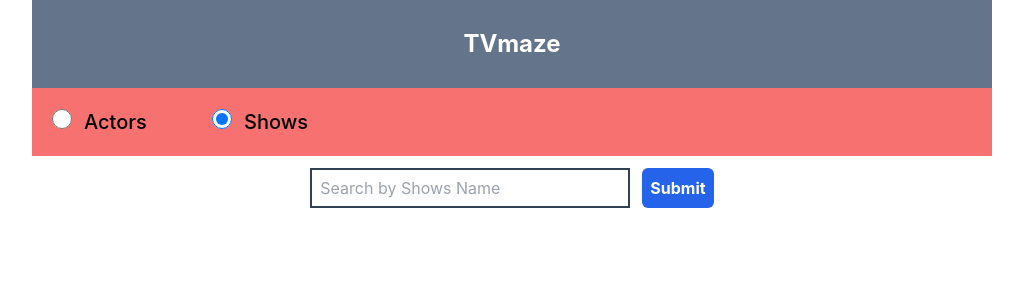
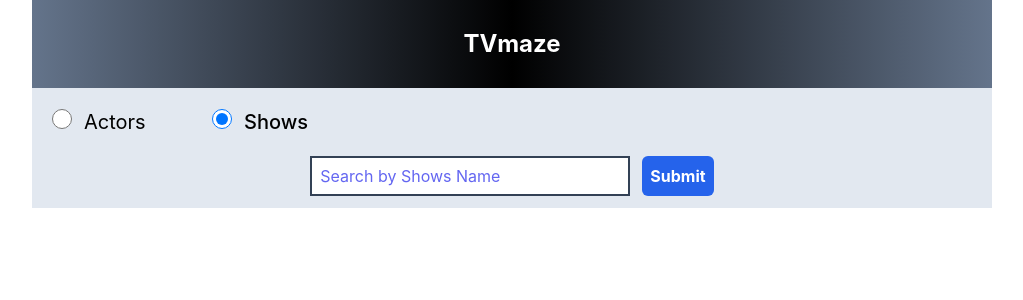
Before and after one commit to Dilip-Addala/search-by-actor-show, a React (Create React App) app: page / in a window 1280 px wide. Both pictures are taken after a click on the radio button "Shows". Shown: the top 300 px of the page, without its empty margins (128-1151 px from the left). Built offline with nearby package versions, Linux system fonts and the light colour scheme.

Commit message:
added css

```diff
--- a/package.json
+++ b/package.json
@@ -6,6 +6,7 @@
     "@testing-library/jest-dom": "^5.16.5",
     "@testing-library/react": "^13.4.0",
     "@testing-library/user-event": "^13.5.0",
+    "@types/uuid": "^8.3.4",
     "axios": "^1.1.3",
     "react": "^18.2.0",
     "react-dom": "^18.2.0",
--- a/src/App.js
+++ b/src/App.js
@@ -3,52 +3,50 @@
 import Header from "./Header/header";
 import { useState } from "react";
 import Inputs from "./inputs/inputs";
-import Results from "./result/result";
+import Cards from "./Cards/cards";
 import axios from "axios";
 
 function App() {
   const [category, setCategory] = useState("");
   const [input, setInput] = useState("");
   const [resultData, setResultData] = useState([]);
+  const [submit, setSubmit] = useState(false);
 
   const placeholder =
     category === "people" ? "Search by Actors Name" : "Search by Shows Name";
-
-  const changeInput = (e) => {
-    setInput(e.target.value);
-  };
 
   const fetchData = async (e) => {
     e.preventDefault();
     const url = `https://api.tvmaze.com/search/${category}?q=${input}`;
     const response = await axios.get(url);
-    console.log(response.data);
     setResultData(response.data);
+    setSubmit(true);
   };
 
-  // <Results details={post.show} />
-  // const getResultPosts = () => {
-  //   // resultData.map((post) => console.log(post) );
-  //   console.log(resultData)
-  // };
+  const changeType = (e) => {
+    const id = e.target.id
+    setCategory(id)
+    setSubmit(false)
+    setInput("")
+  }
 
   return (
     <div className="h-screen flex justify-center">
       <div className="w-3/4 flex flex-col items-center">
         <Header />
-        <div className="w-full bg-red-400 flex p-5 items-center">
+        <div className="w-full bg-slate-200 flex p-5 items-center">
           <div className="w-40">
             <input
               type="radio"
               name="actors-shows"
-              id="actors"
+              id="people"
               className=" w-5 h-5 mr-3 cursor-pointer"
               group="movie"
-              onClick={(e) => setCategory("people")}
+              onClick={changeType}
             />
             <label
-              htmlFor="actors"
-              className="text-xl font-medium cursor-pointer"
+              htmlFor="people"
+              className="text-xl fonts-medium cursor-pointer"
             >
               Actors
             </label>
@@ -60,7 +58,7 @@
               id="shows"
               className=" w-5 h-5 mr-3 cursor-pointer"
               group="movie"
-              onClick={(e) => setCategory("shows")}
+              onClick={changeType}
             />
             <label
               htmlFor="shows"
@@ -71,34 +69,23 @@
           </div>
         </div>
         {category && (
-          <form className="flex mt-3" onSubmit={fetchData}>
+          <form className="flex justify-center bg-slate-200 w-full " onSubmit={fetchData}>
             <Inputs
               placeholder={placeholder}
-              onChange={changeInput}
+              onChange={e=>setInput(e.target.value)}
               value={input}
             />
-            <button
-              className="bg-blue-600 ml-3 p-2 cursor-pointer text-white font-bold rounded-md"
-            >
+            <button className="bg-blue-600 ml-3 p-2 cursor-pointer text-white font-bold rounded-md mb-3 ">
               Submit
             </button>
           </form>
         )}
-        {category && (
-          <div className="flex bg-yellow-100 w-full flex-wrap mt-5">
-            {resultData.map((post) => {
-              console.log(post);
-              if (category === "actors") {
-                return <Results key={post.id} details={post?.person} />;
-              } else if (category === "shows") {
-                return <Results key={post.id} details={post?.show} />;
-              }
-            })}
-          </div>
+        {submit && (
+            <div className="flex bg-gradient-to-bl from-slate-500 to-black w-full flex-wrap mt-5 mb-5">
+            {resultData?.map((post) =><Cards details={post} category={category} key={post.id}/>)}
+            {!resultData&&<h1>No records found...</h1>}
+        </div>
         )}
-        {/* {resultData.map((post) => (
-          <Results key={post.id} details={post} />
-        ))} */}
       </div>
     </div>
   );
--- /dev/null
+++ b/src/Cards/cards.js
@@ -0,0 +1,47 @@
+import NoImage from "../noImage/Noimg.png"
+
+const Cards = (props) => {
+  const { details,category } = props;
+  console.log(details)
+  let data
+  let id
+
+  if (category==="people"){
+    data = details?.person;
+    id = details?.person?.id;
+  }else if(category==="shows"){
+    data = details?.show;
+    id = details?.show?.id;
+  }
+
+  const image = data?.image?.medium ?  data?.image.medium : NoImage
+
+  return (
+    <a key={id}
+      href={data?.url}
+      target="blank"
+      className="w-1/5 ring-2 ring-slate ring-offset-white bg-white p-3 rounded-xl mr-5 ml-12 min-h-max overflow-hidden mb-5 mt-5 shadow-2xl"
+    >
+      <div className="flex flex-col items-center w-full border-3 ">
+        {data?.name && (
+          <h1 className="text-2xl font-bold font-serif mb-3 text-slate-600">
+            {data.name}
+          </h1>
+        )}
+        <img src={image} alt={data?.name} className="w-72 h-52" />
+        {data.summary && (
+          <div className="h-52 overflow-hidden">
+            <p>{data.summary}</p>
+          </div>
+        )}
+        {data?.rating?.average && (
+          <p className="text-2xl font-bold font-serif mb-3 text-slate-600 mt-3 shadow-md">
+            Rating: {data.rating.average}
+          </p>
+        )}
+      </div>
+    </a>
+  );
+};
+
+export default Cards;
--- a/src/Header/header.js
+++ b/src/Header/header.js
@@ -1,6 +1,6 @@
 const Header = () =>{
     return(
-        <div className="p-7 bg-slate-500 w-full flex justify-center">
+        <div className="p-7 bg-gradient-to-r from-slate-500 w-full via-black  to-slate-500 flex justify-center">
             <h1 className="text-white font-bold text-2xl">TVmaze</h1>
         </div>
     )
--- a/src/inputs/inputs.js
+++ b/src/inputs/inputs.js
@@ -1,13 +1,15 @@
 const Inputs = (props) => {
   const { placeholder, onChange, value } = props;
   return (
+    <div className="">
       <input
         type="text"
         onChange={onChange}
         value={value}
         placeholder={placeholder}
-        className="border-2 border-slate-700 outline-none h-10 p-2 w-80 text-md"
+        className="placeholder-indigo-500 border-2 border-slate-700 outline-none h-10 p-2 w-80 text-md"
       />
+    </div>
   );
 };
 
--- a/src/result/result.js
+++ /dev/null
@@ -1,19 +0,0 @@
-const Results = (props)=>{
-    const {details} = props
-    // let image = details.image.medium
-    const image = details.image===null?"":details.image.medium;
-    // const description = parse(details.summary)
-    console.log(details)
-    return(
-        <div className="w-1/4 bg-white p-3 rounded-xl mr-5 ml-12 min-h-max overflow-hidden mb-5">
-            <a href={details.url} target="_blank">
-                <div className="flex flex-col w-full border-3 ">
-                    <img src={image} className="w-full"/>
-                    {details.summary}
-                </div>
-            </a>
-        </div>
-    )
-}
-
-export default Results
```
Also changed, not shown: src/noImage/Noimg.png (added), 1 other file (tests, documents, lock files or other folders).
